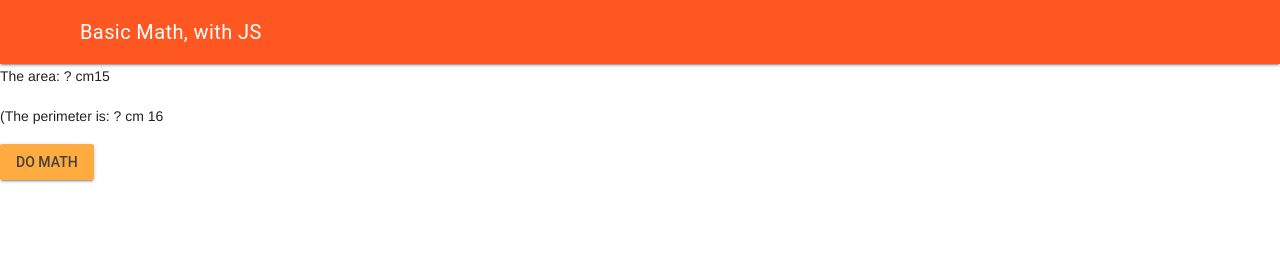
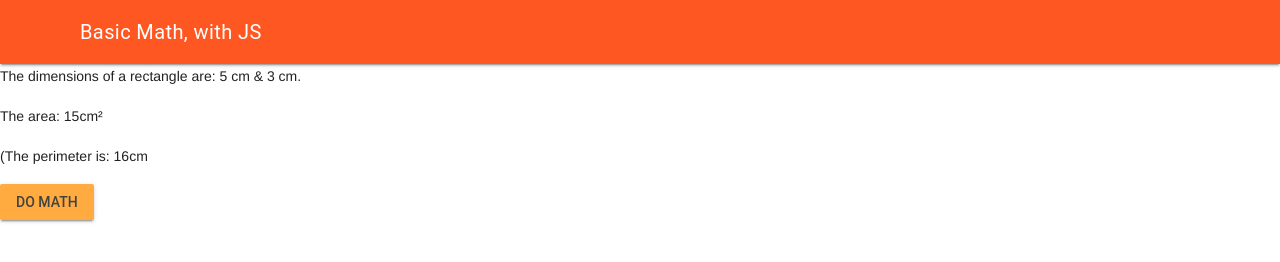
Before and after one commit to KaitlynIp64/ICS2O-Unit-2-02-HTML, a plain HTML site: page index.html in a window 1280 px wide. Both pictures are taken after a click on the button "DO MATH". Drawn offline with nearby package versions, Linux system fonts and the light colour scheme; files whose address does not match are found by name.

Commit message:
fixed code

```diff
--- a/index.html
+++ b/index.html
@@ -26,8 +26,8 @@
       </header>
       <main class = "mdl-layout__content">
         <!-- basic text -->
+        <p>The dimensions of a rectangle are: 5 cm & 3 cm.</p>
       <div id="multiply-math">
-        <p>The dimensions of a rectangle are: 5 cm & 3 cm.</p>
         <p>The area is: ? cm</p>
       </div>
       <div id="add-math">
--- a/css/js/script.js
+++ b/js/script.js
@@ -8,6 +8,6 @@
  * Do basic math.
  */
 function doMathClicked() {
-  document.getElementById('multiply-math').innerHTML = '<p>The area: ? cm' + (5 * 3) + '</p>'
-  document.getElementById('add-math').innerHTML = '<p>(The perimeter is: ? cm ' + (5+5+3+3) + '</p>'
+  document.getElementById('multiply-math').innerHTML = '<p>The area: ' + (5 * 3) + 'cm²</p>'
+  document.getElementById('add-math').innerHTML = '<p>(The perimeter is: ' + (5+5+3+3) + 'cm</p>'
 }
```
Also changed, not shown: css/style.css (renamed from style.css).
